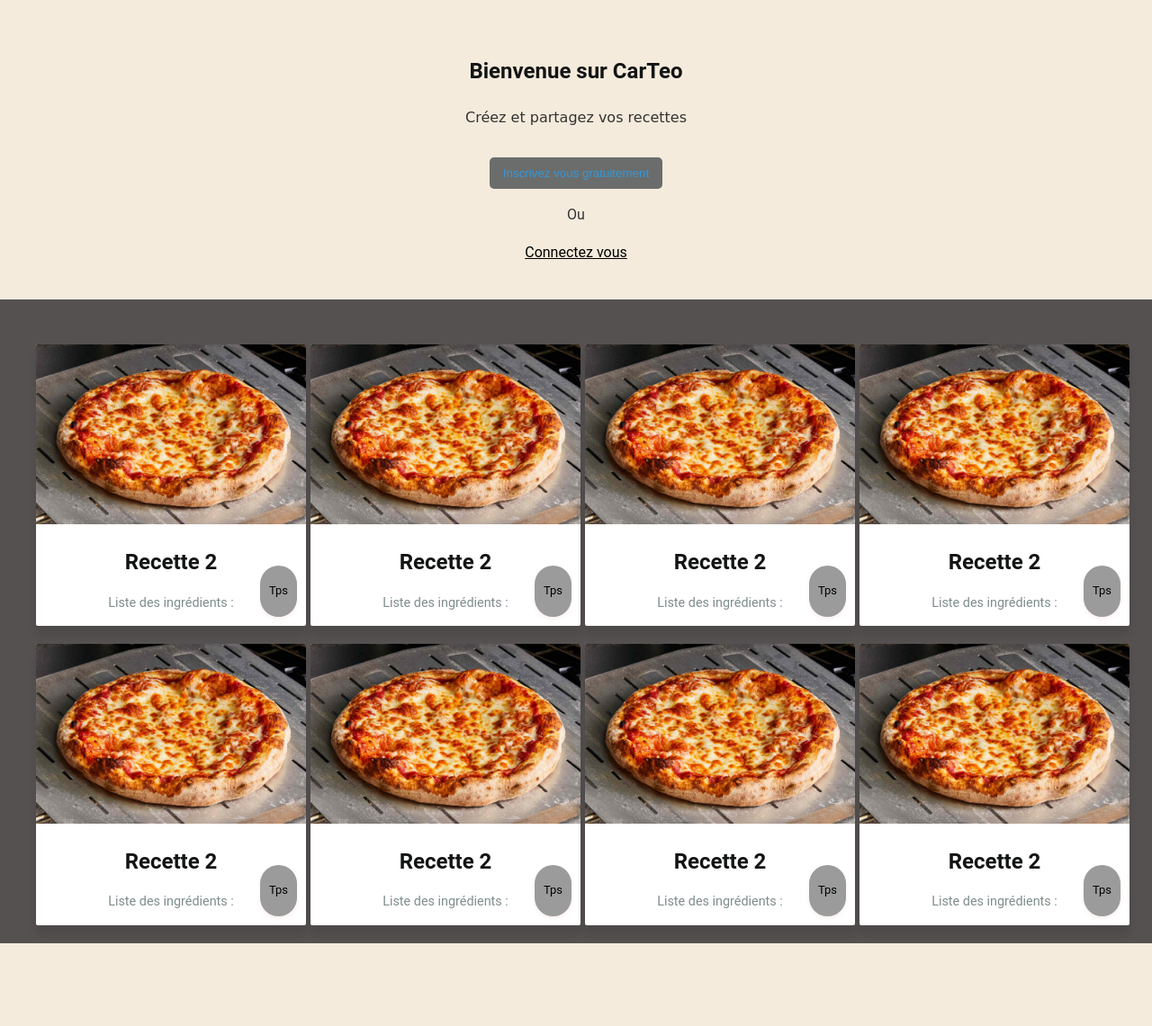
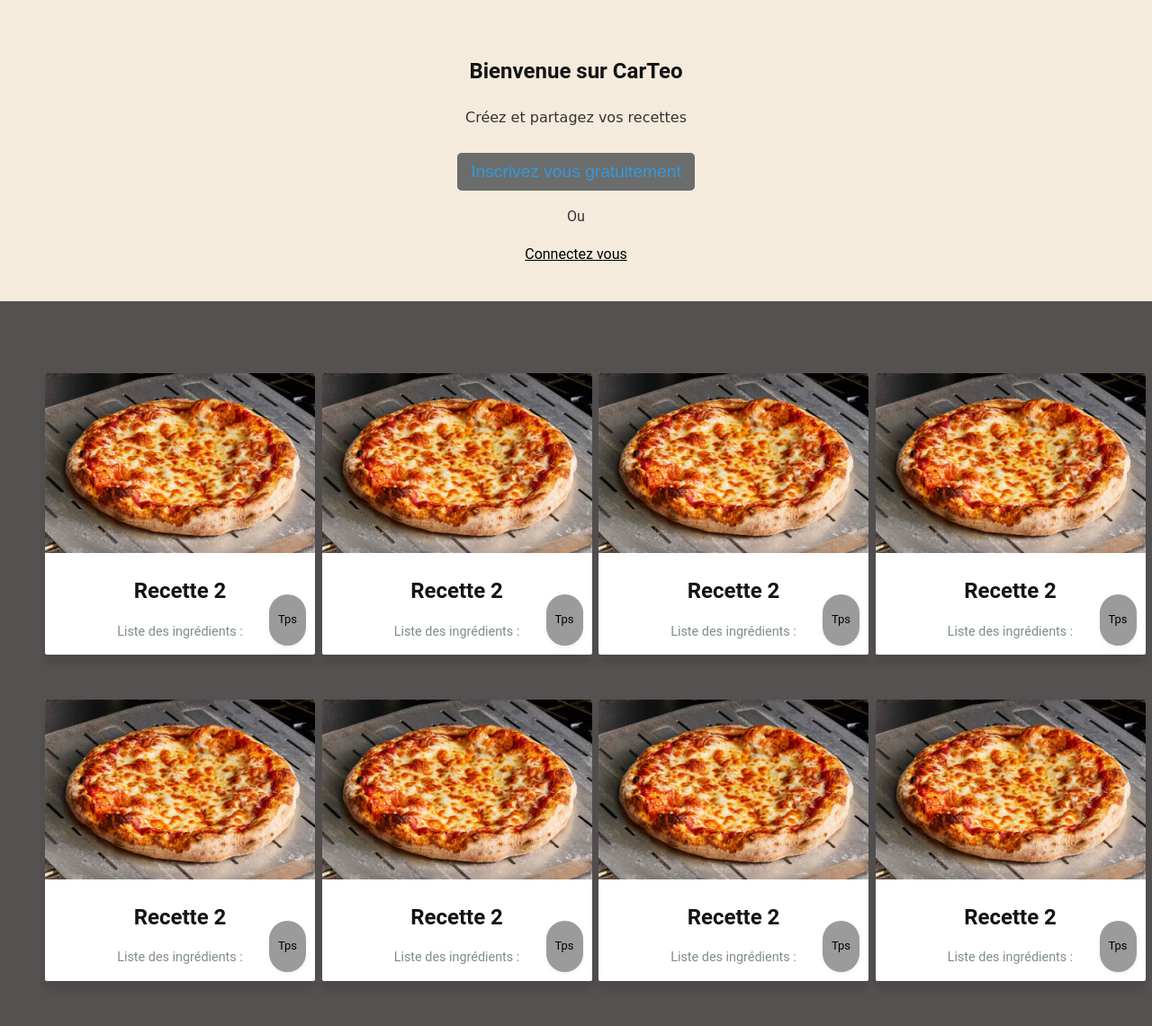
Before and after one commit to esteban-genty/gestionnaire-de-menu, a PHP site: page / in a window 1280 px wide. Shown: the part 71-1212 px from the top of the page at 90% size. Before the commit the page ends 1120 px from the top, so only its background shows below. Run offline with PHP 8.4, Linux system fonts and the light colour scheme.

Commit message:
En cours de dev

```diff
--- a/style.css
+++ b/style.css
@@ -80,15 +80,16 @@ button:hover {
 }
 
 .Accueil button {
-    margin-top: 15px;
+    margin-top: 10px;
+    font-size: larger;
 }
 
 /* Section recettes */
 .recettes {
     display: grid;
     grid-template-columns: repeat(auto-fit, minmax(250px, 1fr));
-    gap: 20px;
-    padding: 20px;
+    gap: 50px;
+    padding: 50px;
     max-width: 1200px;
     margin: 0 auto;
 
```
